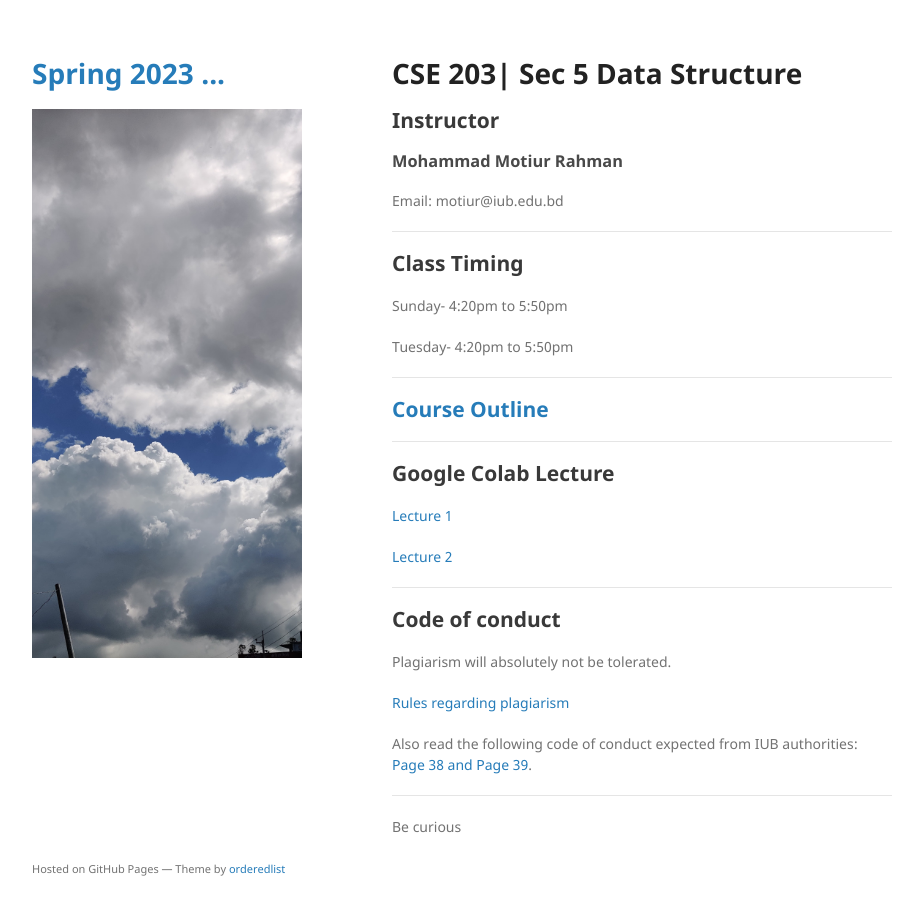
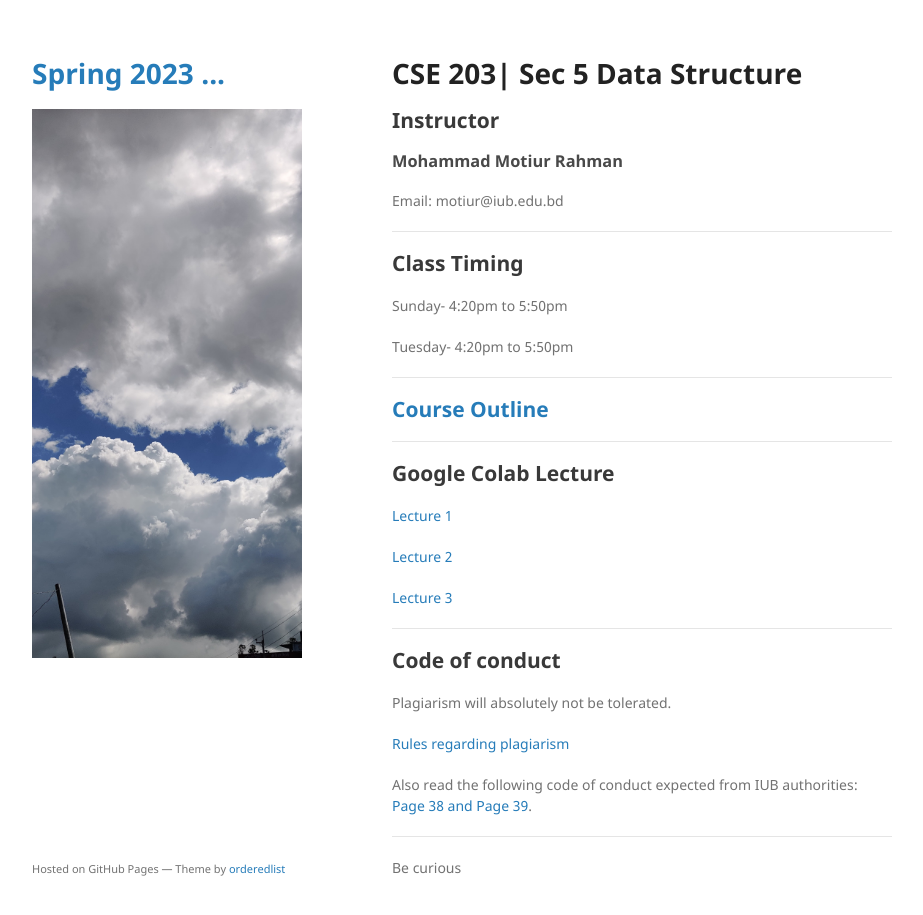
Before and after one commit to mohammadmotiurrahman/mohammadmotiurrahman.github.io, a Jekyll site: the page built from cse203_5/index.md, in a window 1280 px wide and 948 px high. Shown: the top 915 px of the window, without its empty margins (178-1101 px from the left). Built offline with Jekyll 4.4.1, drawn with Linux system fonts in a browser that asks for light colours; our own code applies the rules of GitHub Pages for plain Markdown files.

Commit message:
Update index.md

```diff
--- a/cse203_5/index.md
+++ b/cse203_5/index.md
@@ -21,6 +21,8 @@ Tuesday- 4:20pm to 5:50pm
 
 [Lecture 2](https://colab.research.google.com/drive/172bIF_VXFJFM-gwJrsLXb283rOlbBN5F?usp=sharing)
 
+[Lecture 3](https://colab.research.google.com/drive/1wL9JYVsLkVo_0E7Nw-XKGYOxKShKn_6V?usp=sharing)
+
 
 * * *
 ## Code of conduct
```
